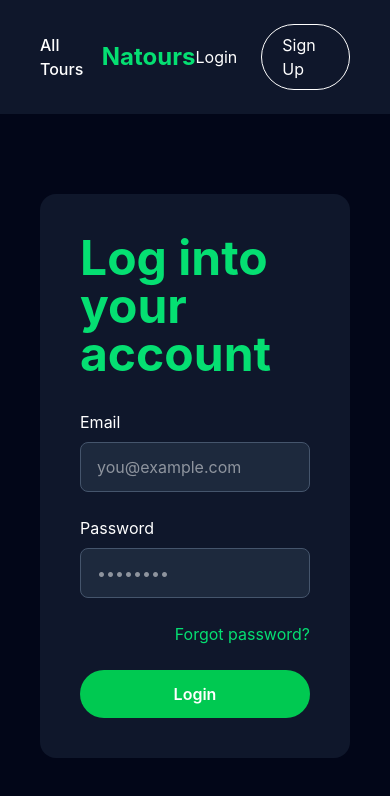
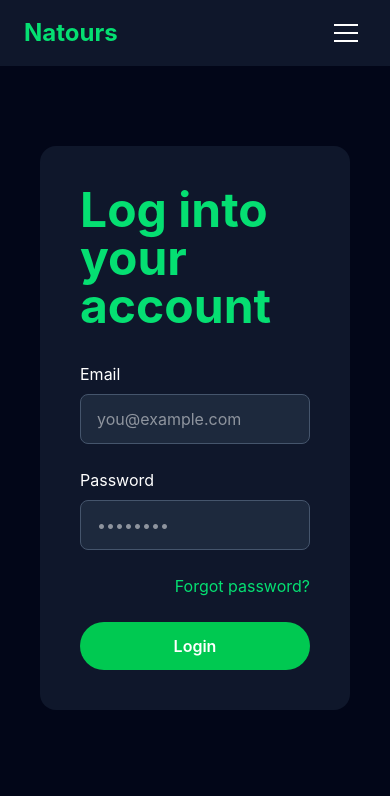
Before and after one commit to yashikamishra06-code/natours-frontend, a React (Vite) app: page /login in a window 390 px wide. Shown: the top 796 px of the page. Built offline with nearby package versions, Linux system fonts and the light colour scheme; no server answers.

Commit message:
Fix mobile navbar with hamburger menu

```diff
--- a/src/components/Header.jsx
+++ b/src/components/Header.jsx
@@ -9,6 +9,7 @@ function Header() {
 
   const [user, setUser] = useState(null);
   const [checkedAuth, setCheckedAuth] = useState(false);
+  const [menuOpen, setMenuOpen] = useState(false);
 
   useEffect(() => {
     async function loadUser() {
@@ -33,6 +34,7 @@ function Header() {
     try {
       await logout();
 
+      setMenuOpen(false);
       alert("Logged out successfully!");
       navigate("/login");
     } catch (err) {
@@ -42,8 +44,9 @@ function Header() {
   }
 
   return (
-    <header className="flex items-center justify-between bg-slate-900 px-10 py-6 text-white">
-      <nav>
+    <header className="bg-slate-900 px-6 py-4 text-white md:px-10 md:py-6">
+      <div className="flex items-center justify-between">
+        <nav className="hidden md:block">
           <Link to="/" className="font-medium hover:text-green-400">
             All Tours
           </Link>
@@ -53,7 +56,7 @@ function Header() {
           Natours
         </Link>
 
-      <nav className="flex items-center gap-6">
+        <nav className="hidden items-center gap-6 md:flex">
           {!isLoggedIn ? (
             <>
               <Link to="/login" className="hover:text-green-400">
@@ -84,10 +87,7 @@ function Header() {
                 </span>
               </Link>
 
-            <Link
-              to="/my-bookings"
-              className="hover:text-green-400"
-            >
+              <Link to="/my-bookings" className="hover:text-green-400">
                 My Bookings
               </Link>
 
@@ -100,6 +100,94 @@ function Header() {
             </>
           )}
         </nav>
+
+        {/* Hamburger button - mobile only */}
+        <button
+          onClick={() => setMenuOpen((open) => !open)}
+          className="flex flex-col items-center justify-center gap-1.5 p-2 md:hidden"
+          aria-label="Toggle menu"
+          aria-expanded={menuOpen}
+        >
+          <span
+            className={`h-0.5 w-6 bg-white transition-transform ${
+              menuOpen ? "translate-y-2 rotate-45" : ""
+            }`}
+          />
+          <span
+            className={`h-0.5 w-6 bg-white transition-opacity ${
+              menuOpen ? "opacity-0" : ""
+            }`}
+          />
+          <span
+            className={`h-0.5 w-6 bg-white transition-transform ${
+              menuOpen ? "-translate-y-2 -rotate-45" : ""
+            }`}
+          />
+        </button>
+      </div>
+
+      {/* Mobile dropdown menu */}
+      {menuOpen && (
+        <nav className="mt-4 flex flex-col gap-4 border-t border-slate-700 pt-4 md:hidden">
+          <Link
+            to="/"
+            onClick={() => setMenuOpen(false)}
+            className="font-medium hover:text-green-400"
+          >
+            All Tours
+          </Link>
+
+          {!isLoggedIn ? (
+            <>
+              <Link
+                to="/login"
+                onClick={() => setMenuOpen(false)}
+                className="hover:text-green-400"
+              >
+                Login
+              </Link>
+
+              <Link
+                to="/signup"
+                onClick={() => setMenuOpen(false)}
+                className="w-fit rounded-full border border-white px-5 py-2 hover:bg-white hover:text-slate-900"
+              >
+                Sign Up
+              </Link>
+            </>
+          ) : (
+            <>
+              <Link
+                to="/me"
+                onClick={() => setMenuOpen(false)}
+                className="flex items-center gap-3 hover:text-green-400"
+              >
+                <img
+                  src={userImageUrl(user?.photo || "default.jpg")}
+                  alt={user?.name || "User"}
+                  className="h-10 w-10 rounded-full object-cover ring-2 ring-green-400"
+                />
+                <span className="text-sm font-medium">{user?.name}</span>
+              </Link>
+
+              <Link
+                to="/my-bookings"
+                onClick={() => setMenuOpen(false)}
+                className="hover:text-green-400"
+              >
+                My Bookings
+              </Link>
+
+              <button
+                onClick={handleLogout}
+                className="w-fit rounded-full border border-red-400 px-5 py-2 text-red-400 hover:bg-red-400 hover:text-white"
+              >
+                Logout
+              </button>
+            </>
+          )}
+        </nav>
+      )}
     </header>
   );
 }
```
Lines whose indentation alone changed are shown as unchanged.
